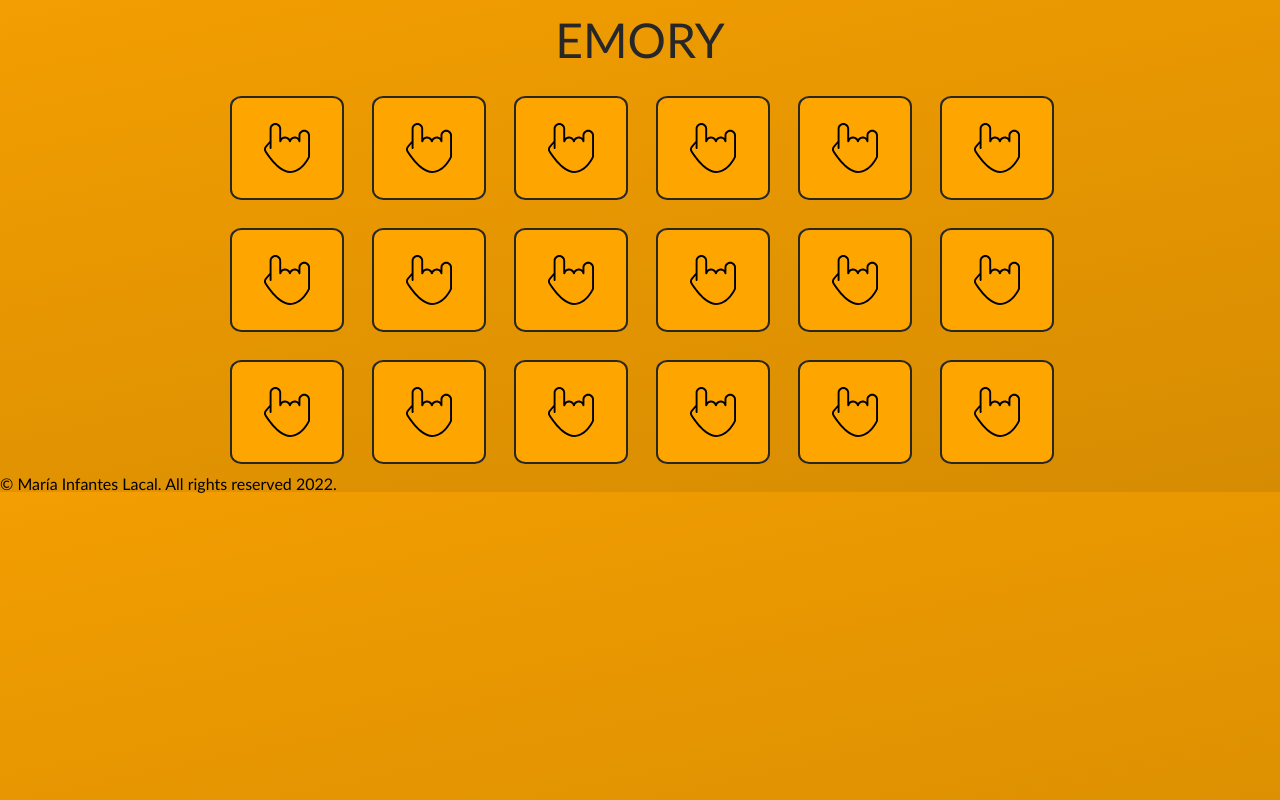
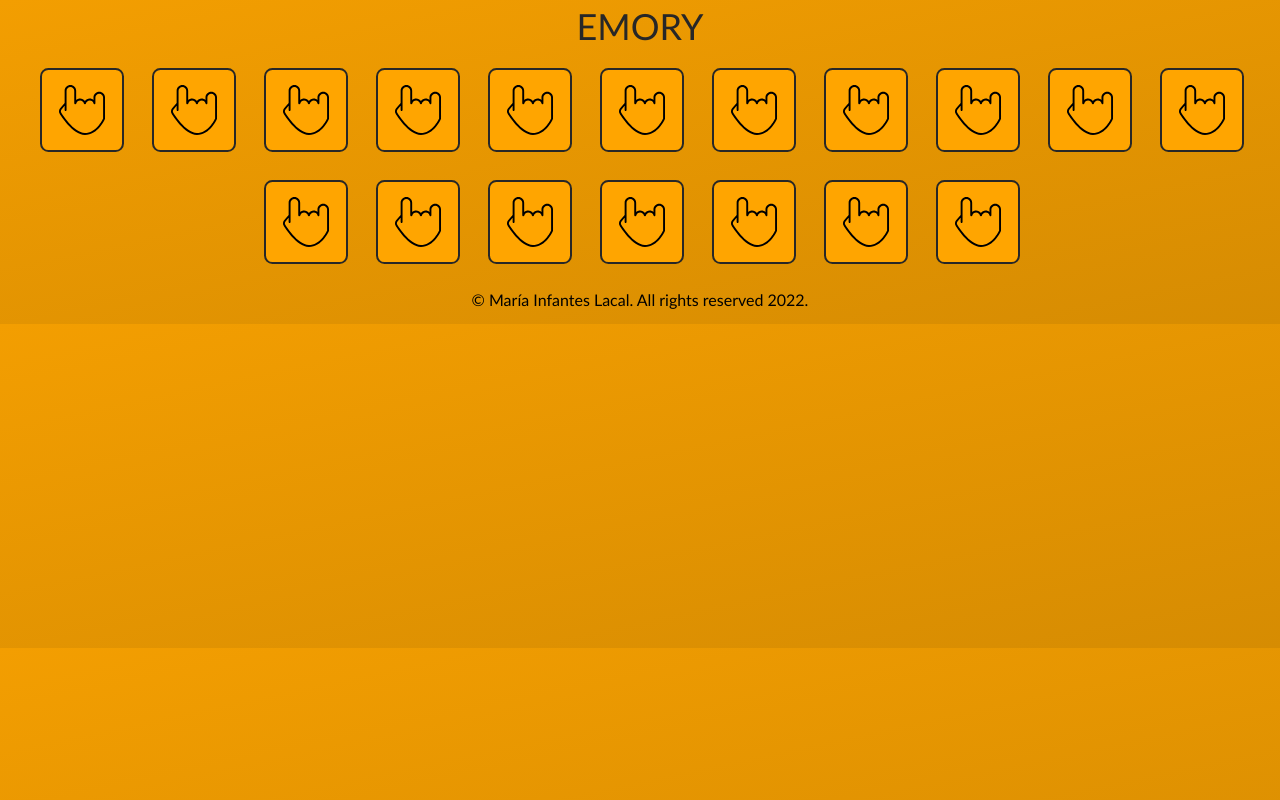
Before and after one commit to Arrshe/music-memory-game, a website: page src/views/game/game.html in a window 1280 px wide. Drawn offline with Linux system fonts and the light colour scheme.

Commit message:
feat: game board adapted at desktop size

```diff
--- a/src/assets/scss/assets/variables/_fonts.scss
+++ b/src/assets/scss/assets/variables/_fonts.scss
@@ -9,6 +9,7 @@ $font-size-lg: 24px;
 $font-size-md: 18px;
 $font-size-base: 16px;
 $font-size-sm: 14px;
+$font-size-xs: 12px;
 
 // font weights
 $font-weight-bold: 600;
--- a/src/assets/scss/styles.scss
+++ b/src/assets/scss/styles.scss
@@ -23,7 +23,7 @@ body {
 
 .emory {
   &__title {
-    font-size: $font-size-xxl;
+    font-size: $font-size-xl;
     color: rgb(39, 39, 39);
     display: flex;
     flex-direction: column;
@@ -31,7 +31,7 @@ body {
     justify-content: center;
     text-align: center;
     text-transform: uppercase;
-    margin: 1rem auto;
+    margin: 0.5rem auto;
   }
 
   &__logo {
@@ -44,13 +44,12 @@ body {
     align-items: center;
     justify-content: center;
     flex-flow: row wrap;
-    max-width: 70%;
     margin: 0 auto;
   }
 
   &__cardContainer {
-    width: 110px;
-    height: 100px;
+    width: 80px;
+    height: 80px;
     cursor: pointer;
     background-color: transparent;
     perspective: 1000px;
@@ -104,10 +103,16 @@ body {
     color: $color-dark-pink;
     text-transform: uppercase;
     font-weight: $font-weight-bold;
+    font-size: $font-size-xs;
   }
 
   &__cardlogo {
     width: 50px;
     height: 50px;
   }
+
+  &__copyright {
+    text-align: center;
+    margin: 1rem auto;
+  }
 }
--- a/src/views/game/game.html
+++ b/src/views/game/game.html
@@ -15,7 +15,7 @@
       <section id="cardContainer"></section>
     </main>
     <footer>
-      <p>&copy; María Infantes Lacal. All rights reserved 2022.</p>
+      <p class="emory__copyright">&copy; María Infantes Lacal. All rights reserved 2022.</p>
     </footer>
     <script>
       const bandsMock = [
```
Also changed, not shown: src/assets/css/styles.css, 1 other file.
